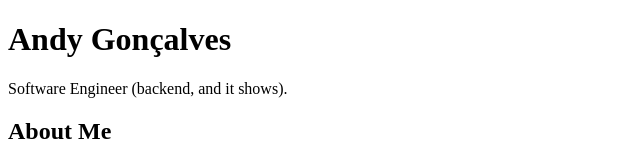
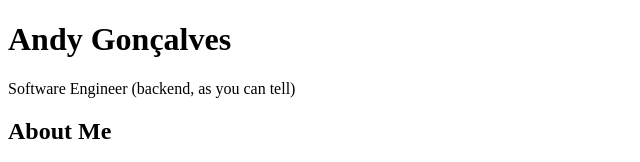
Before and after one commit to seekandystroy/homepage, a plain HTML site: page index.html in a window 1280 px wide. Shown: the top 162 px of the page, 0-640 px from the left. Drawn offline with Linux system fonts and the light colour scheme.

Commit message:
Change backend tag line

```diff
--- a/index.html
+++ b/index.html
@@ -12,7 +12,7 @@
 <body>
     <header>
         <h1>Andy Gonçalves</h1>
-        <aside>Software Engineer (backend, and it shows).</aside>
+        <aside>Software Engineer (backend, as you can tell)</aside>
     </header>
 
     <h2>About Me</h2>
```
